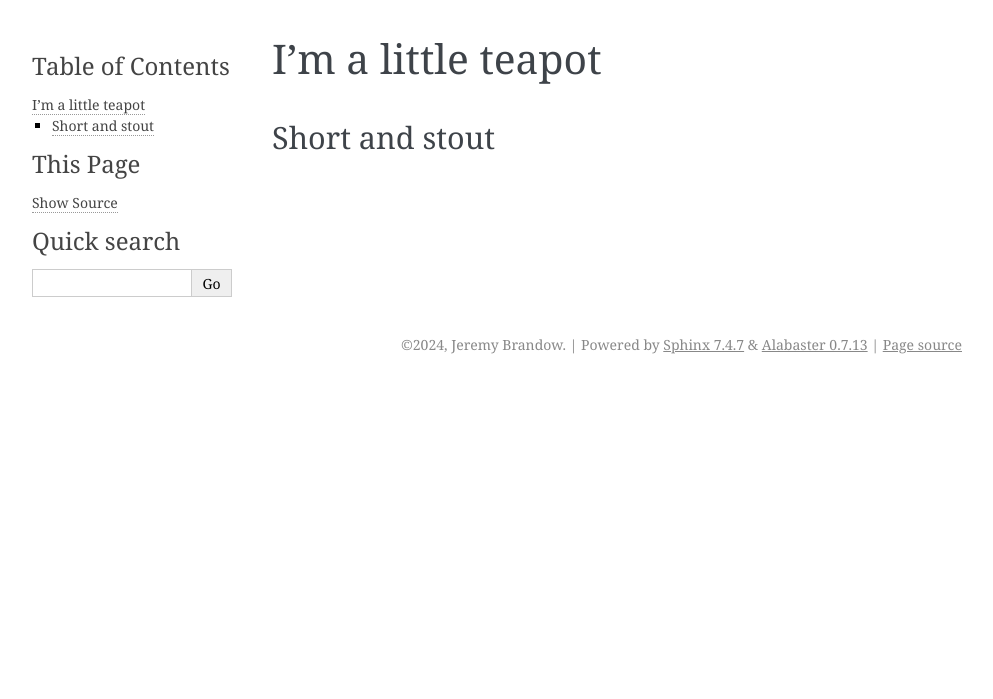
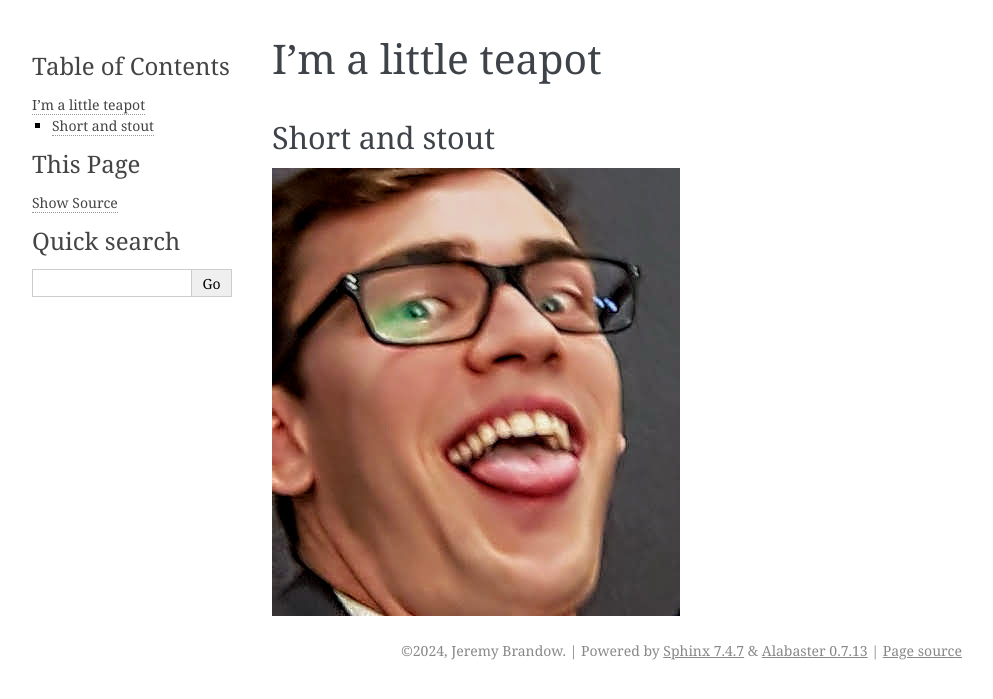
Before and after one commit to Jampamane/wordle_bot, a Sphinx documentation site: the page built from docs/source/hello.rst, in a window 1280 px wide. Shown: the top 699 px of the page, without its empty margins (148-1141 px from the left). Built offline with Sphinx 7.4.7, drawn with Linux system fonts in a browser that asks for light colours.

Commit message:
it's a picture of me!

```diff
--- a/docs/source/hello.rst
+++ b/docs/source/hello.rst
@@ -3,3 +3,5 @@ I'm a little teapot
 
 Short and stout
 ---------------
+
+.. image:: 20180529_121328~2.jpg
```
Also changed, not shown: docs/source/20180529_121328~2.jpg (added).
